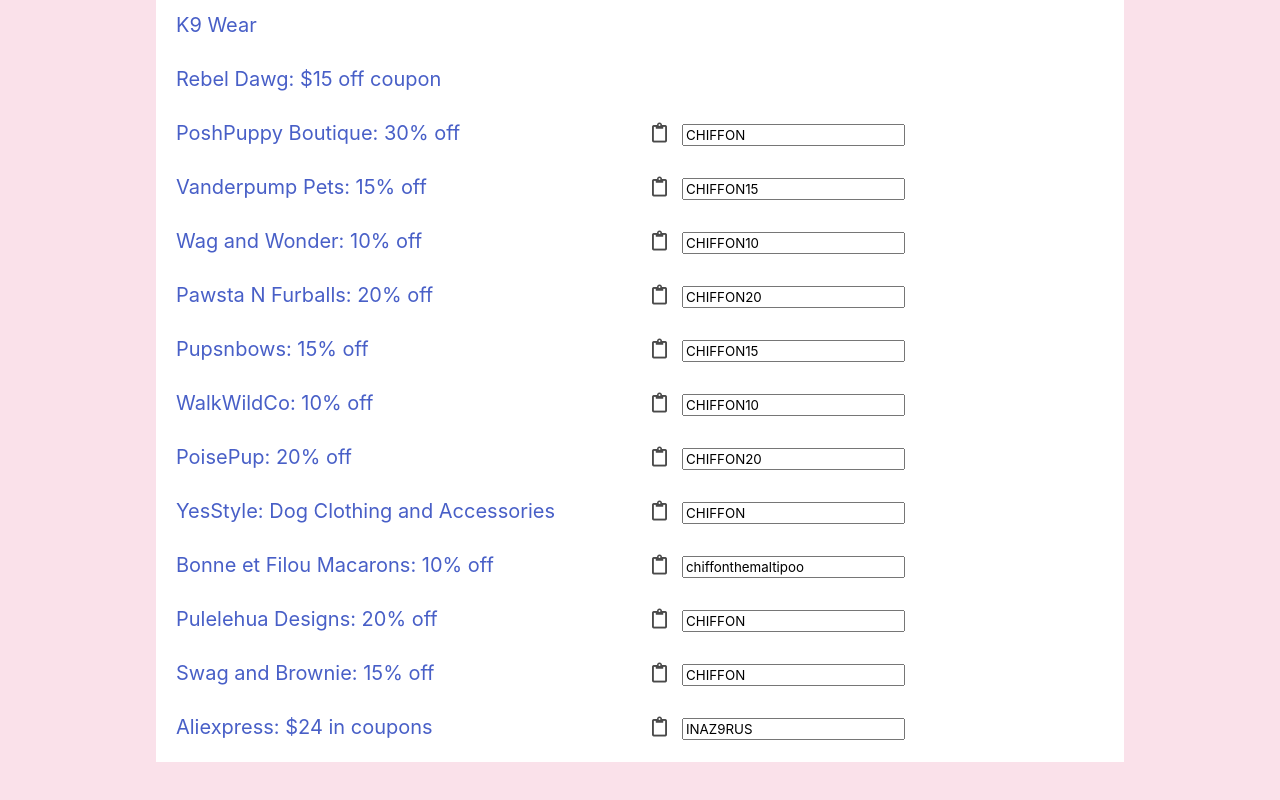
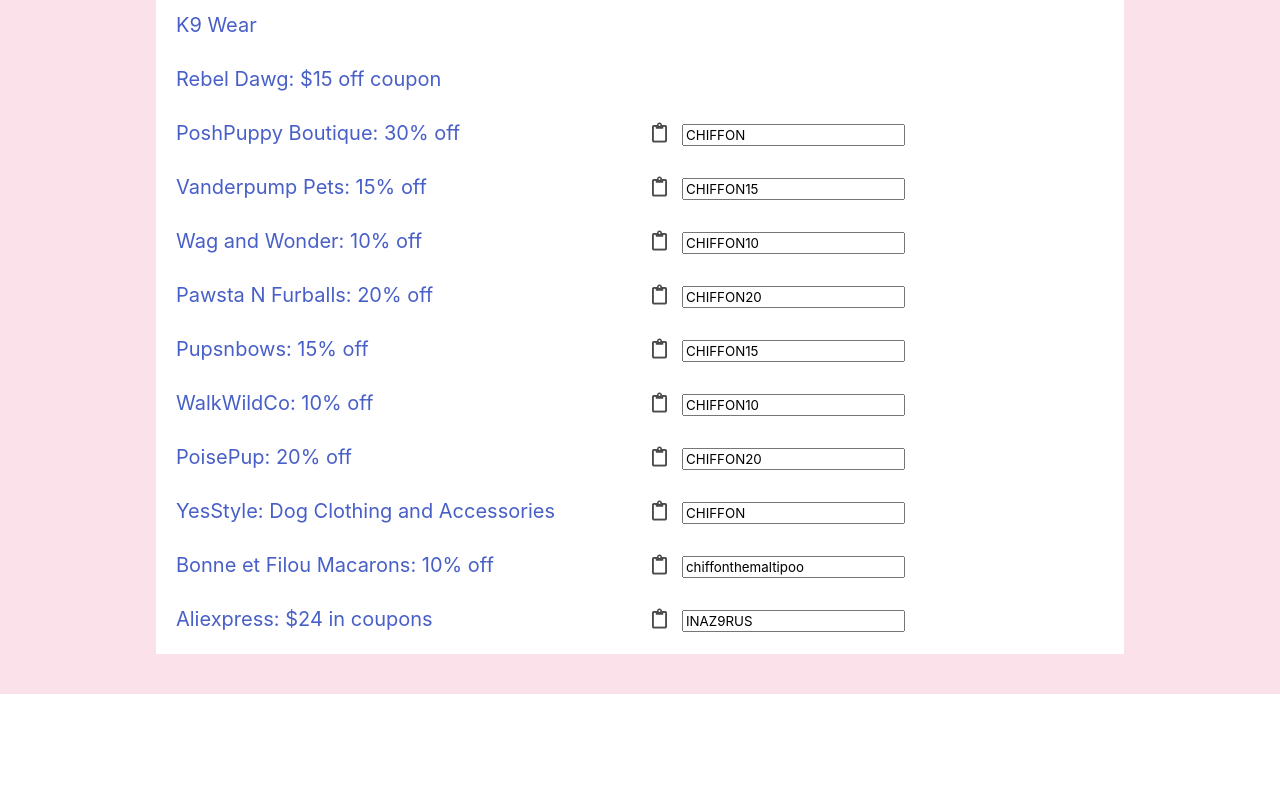
Before and after one commit to TechieQian/chiffon, a React (Create React App) app: page /shop in a window 1280 px wide. Shown: the part 1249-2049 px from the top of the page. After the commit the page ends 1943 px from the top, so only its background shows below. Built offline with nearby package versions, Linux system fonts and the light colour scheme.

Commit message:
deleted pulelehua

```diff
--- a/src/data/sponsors.ts
+++ b/src/data/sponsors.ts
@@ -114,16 +114,6 @@
     code: "chiffonthemaltipoo",
   },
   {
-    link: "https://www.etsy.com/shop/PulelehuaDesigns",
-    label: "Pulelehua Designs: 20% off",
-    code: "CHIFFON",
-  },
-  {
-    link: "https://www.swagandbrownie.com/",
-    label: "Swag and Brownie: 15% off",
-    code: "CHIFFON",
-  },
-  {
     link:
       "https://star.aliexpress.com/share/share.htm?redirectUrl=https%3A%2F%2Fsale.aliexpress.com%2Freferral_register_success.htm%3FinvitationCode%3DK0I5RzQ4akJ5QzNoV2ViMmpnamF4dkJoK3pQTG1jbmtLODBQVDcyQk45Y0ZWR0phL0VQb1dnPT0%26invitationScenario%3DsocialFission%26mb%3Do5ewodaxoQRG8pX%26srcSns%3DCopy%26tid%3Dold_bring_x_101%26businessType%3DsocialFission&image=H78836f65c5ce470ab86e4b5c8a2b42ad5.jpg&businessType=socialFission&templateId=old_bring_x_101&title=GREAT%20NEWS!%20UP%20TO%20US%20%2424%20IN%20COUPONS!",
     label: "Aliexpress: $24 in coupons",
```
